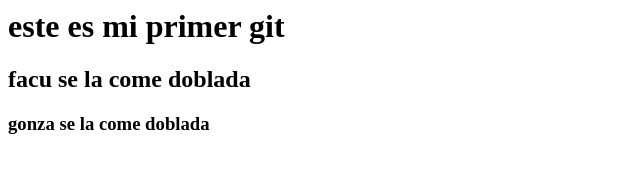
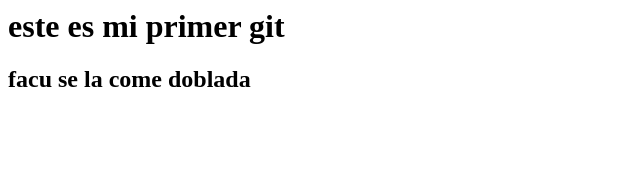
Before and after one commit to EberVr/MiPrimerGit, a plain HTML site: page index.html in a window 1280 px wide. Shown: the whole page, without its empty margins (0-640 px from the left). Drawn offline with Linux system fonts and the light colour scheme.

Commit message:
soy un mensaje

```diff
--- a/index.html
+++ b/index.html
@@ -4,6 +4,5 @@
 <body>
     <h1>este es mi primer git</h1>
     <h2>facu se la come doblada</h2>
-    <h3>gonza se la come doblada</h3>
 </body>
 </html>
```
